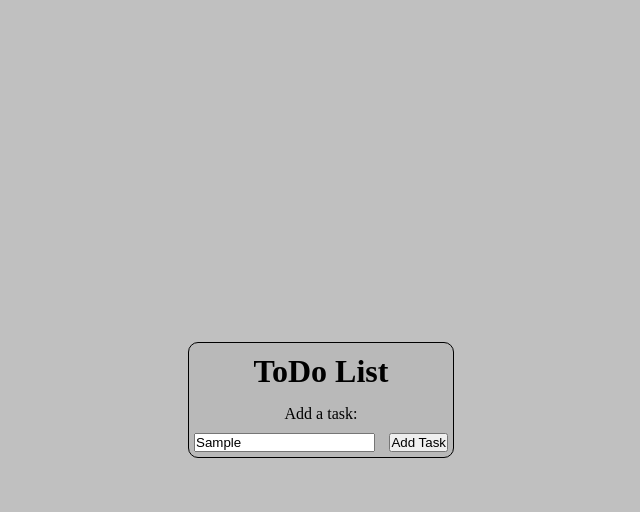
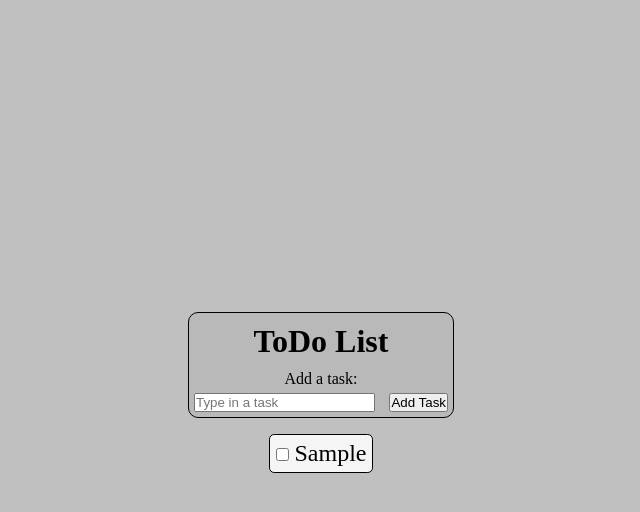
Before and after one commit to nyllegriffiths1/ToDoAppRetry, a plain HTML site: page index.html in a window 1280 px wide. Both pictures are taken after typing "Sample" into the empty fields and a click on the button "Add Task". Shown: the whole page, without its empty margins (319-959 px from the left). Drawn offline with Linux system fonts and the light colour scheme.

Commit message:
finished, may add mor functionality down the line

```diff
--- a/index.html
+++ b/index.html
@@ -12,16 +12,16 @@
         <!-- Heading -->
         <h1 id="heading">ToDo List</h1>
         <!-- Input -->
-        <label for="enterInput">Add a task:</label>
+        <p>Add a task:</p>
         <div class="inline">
-            <input id="enter-task" type="text" name="enterInput" placeholder="Type in a task">
+            <input id="enter-task" type="text" placeholder="Type in a task">
             <!-- Button -->
             <button id="add_task_btn">Add Task</button>
         </div>
-        <!-- Task container -->
-        <div class="task-container">
-            <!-- Add tasks via Javascript -->
-        </div>
+    </div>
+    <!-- Task container -->
+    <div class="task-container">
+        <!-- Add tasks via Javascript -->
     </div>
 
 
--- a/index.js
+++ b/index.js
@@ -1,19 +1,48 @@
-// grabbing elemens
 const mainContainer = document.querySelector('.container');
 const enterTaskInput = document.getElementById('enter-task');
 const addTaskBtn = document.getElementById('add_task_btn');
-const taskContainer = document.getElementById('task-container');
+const taskContainer = document.querySelector('.task-container');
 
+function addTask() {
+    const enterTaskInputValue = enterTaskInput.value;
 
-addTaskBtn.addEventListener('click', () => {
-
-    if(enterTaskInput.value === "") {
+    if (enterTaskInputValue === "") {
         alert("Please add a task");
+        return;
     }
 
-    taskContainer.innerHTML = `
-    <span class="task-list">
-        <input type="checkbox" class="delete-box"/>
-        ${enterTaskInput.value}
-    </span>`;
-})
+    // Create a new p element to wrap the task content
+    const taskParagraph = document.createElement('p');
+    taskParagraph.classList.add('list-items');
+
+    // Add the input value and a delete button to the paragraph
+    taskParagraph.innerHTML = `
+        <input type="checkbox" class="delete-checkbox">
+        ${enterTaskInputValue}
+    `;
+
+    // Append the task paragraph to the task container
+    taskContainer.appendChild(taskParagraph);
+
+    // Clear the input field after adding a task
+    enterTaskInput.value = "";
+
+    // Add event listener for checkbox click
+    const deleteCheckbox = taskParagraph.querySelector('.delete-checkbox');
+    deleteCheckbox.addEventListener('change', () => {
+        if (deleteCheckbox.checked) {
+            // Remove the task paragraph if the checkbox is checked
+            taskContainer.removeChild(taskParagraph);
+        }
+    });
+}
+
+// Event listener for the button click
+addTaskBtn.addEventListener('click', addTask);
+
+// Event listener for the Enter key
+enterTaskInput.addEventListener('keydown', (event) => {
+    if (event.key === "Enter") {
+        addTask();
+    }
+});
--- a/styles.css
+++ b/styles.css
@@ -8,6 +8,7 @@ body {
     display: flex;
     align-items: center;
     justify-content: center;
+    flex-direction: column;
     height: 100vh;
     background: rgb(192, 192, 192);
 }
@@ -35,3 +36,21 @@ label,
 .inline {
     display: inline;
 }
+
+.task-container {
+    display: flex;
+    align-items: center;
+    justify-content: center;
+    flex-direction: column;
+    margin: 0.625rem 0.625rem;
+    font-size: 1.5rem;
+
+}
+
+.list-items {
+    background: whitesmoke;
+    border: 1px solid black;
+    border-radius: 0.325rem;
+    padding: 0.325rem 0.325rem;
+    margin: 0.325rem 0.325rem;
+}
```
